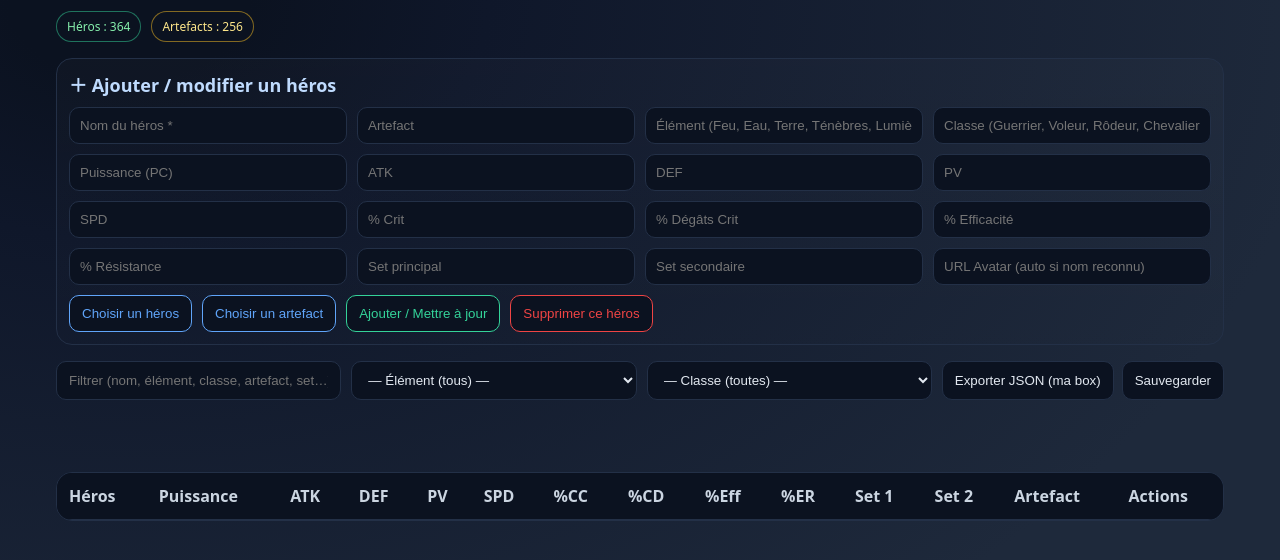
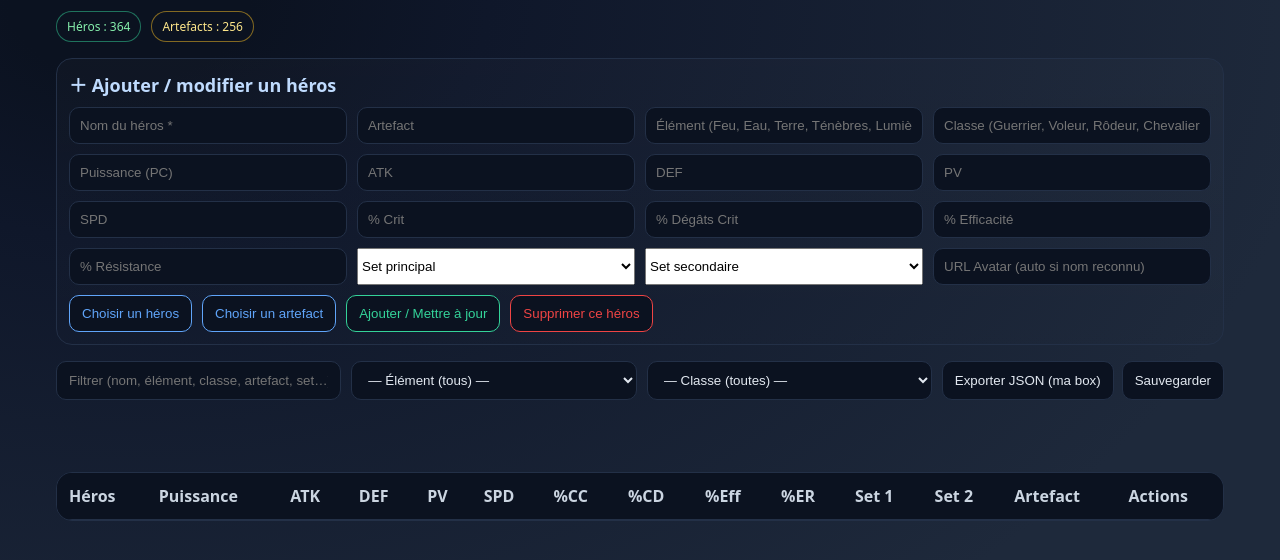
Before and after one commit to kontere/Epic-Seven-Editor-Box, a website: page index.html in a window 1280 px wide. Shown: the part 80-640 px from the top of the page. Drawn offline with Linux system fonts and the light colour scheme.

Commit message:
Update index.html

```diff
--- a/index.html
+++ b/index.html
@@ -105,8 +105,52 @@
       <input id="f_cd" type="number" placeholder="% Dégâts Crit" />
       <input id="f_eff" type="number" placeholder="% Efficacité" />
       <input id="f_er" type="number" placeholder="% Résistance" />
-      <input id="f_set1" placeholder="Set principal" />
-      <input id="f_set2" placeholder="Set secondaire" />
+      <select id="f_set1">
+  <option value="">Set principal</option>
+  <option>set attaque</option>
+  <option>set defense</option>
+  <option>set sante</option>
+  <option>set vitesse</option>
+  <option>set critique</option>
+  <option>set destruction</option>
+  <option>set coup</option>
+  <option>set resistance</option>
+  <option>set vol de vie</option>
+  <option>set contre</option>
+  <option>set unite</option>
+  <option>set immunite</option>
+  <option>set rage</option>
+  <option>set infiltration</option>
+  <option>set vengeance</option>
+  <option>set blessure</option>
+  <option>set protection</option>
+  <option>set tumulte</option>
+  <option>set riposte</option>
+  <option>set reaction</option>
+</select>
+<select id="f_set2">
+  <option value="">Set secondaire</option>
+  <option>set attaque</option>
+  <option>set defense</option>
+  <option>set sante</option>
+  <option>set vitesse</option>
+  <option>set critique</option>
+  <option>set destruction</option>
+  <option>set coup</option>
+  <option>set resistance</option>
+  <option>set vol de vie</option>
+  <option>set contre</option>
+  <option>set unite</option>
+  <option>set immunite</option>
+  <option>set rage</option>
+  <option>set infiltration</option>
+  <option>set vengeance</option>
+  <option>set blessure</option>
+  <option>set protection</option>
+  <option>set tumulte</option>
+  <option>set riposte</option>
+  <option>set reaction</option>
+</select>
       <input id="f_avatar" placeholder="URL Avatar (auto si nom reconnu)" />
     </div>
     <div class="form-actions">
```
